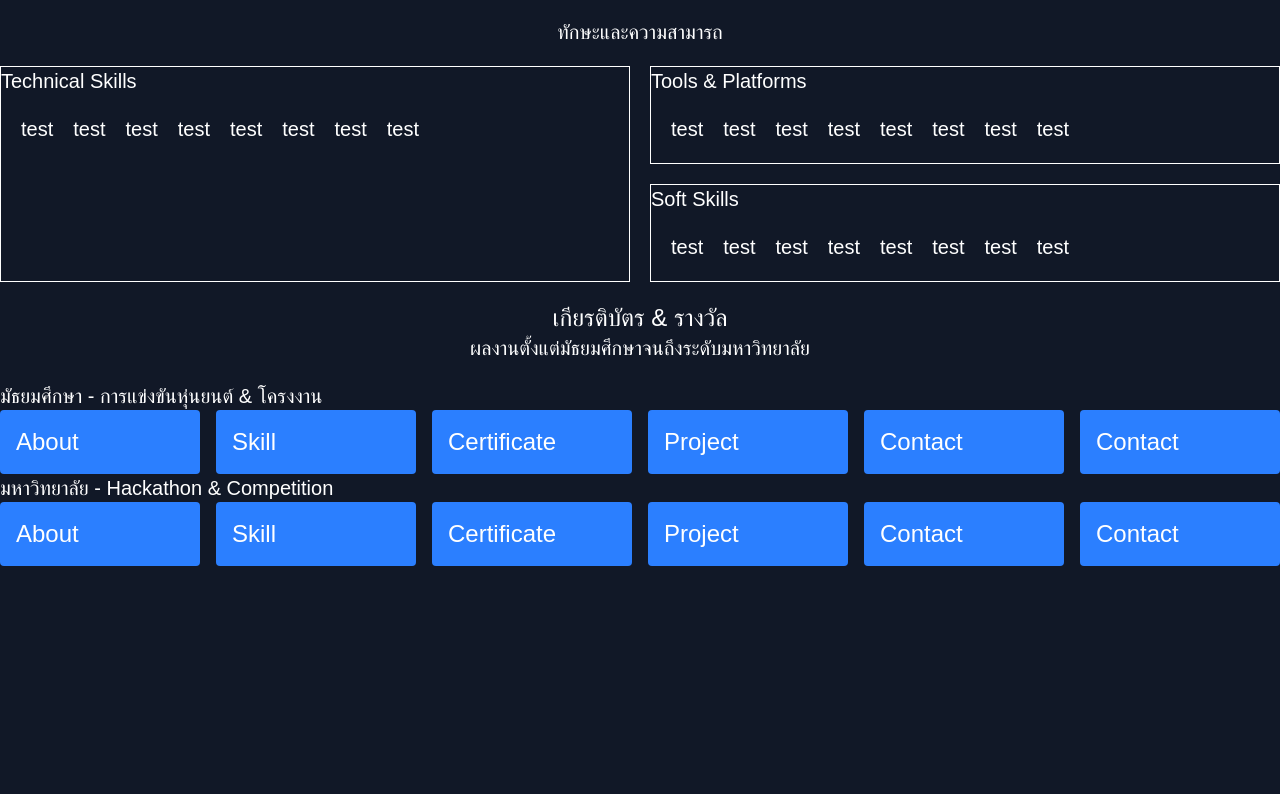
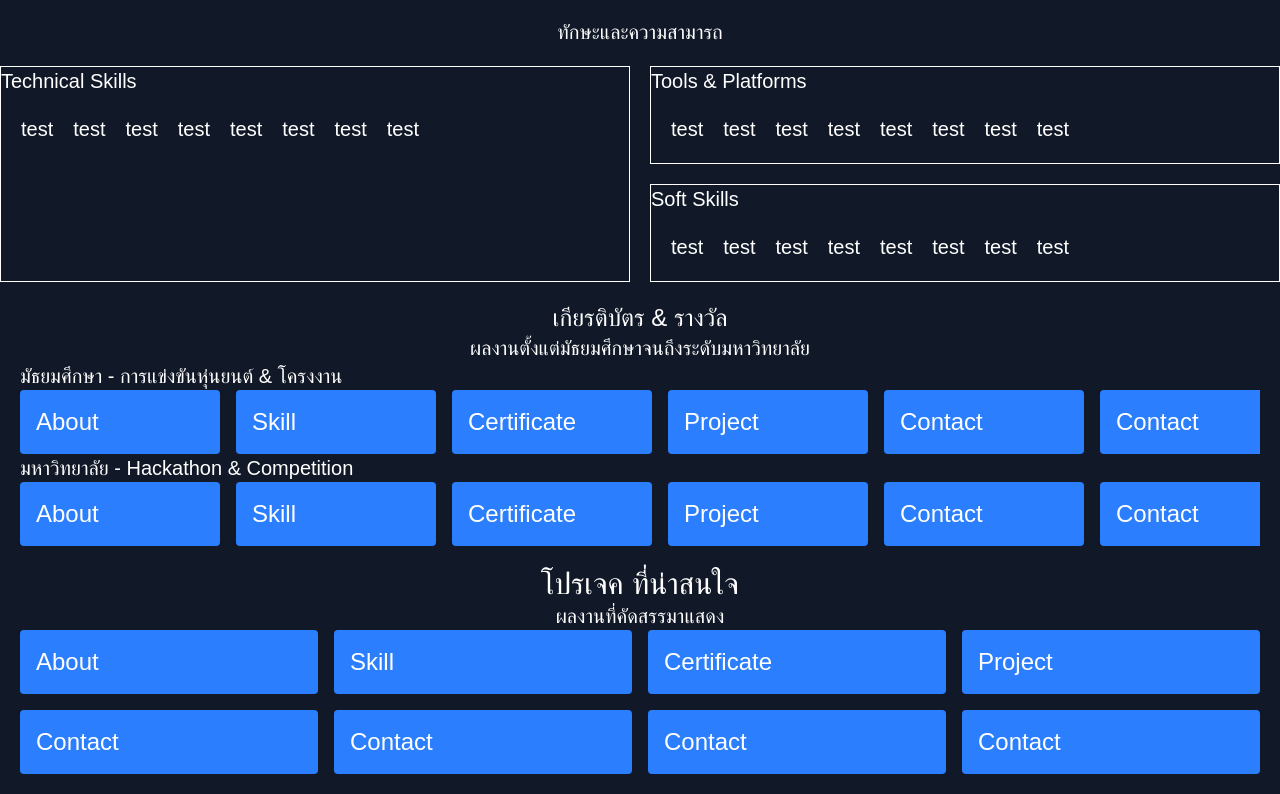
Before and after one commit to JengCharat/portfolio_website, a Next.js app in the folder portfolio_website/: page / in a window 1280 px wide. Shown: the part 451-1245 px from the top of the page. Before the commit the page ends 1017 px from the top, so only its background shows below. Built offline with nearby package versions, Linux system fonts and the light colour scheme.

Commit message:
my project

```diff
--- a/portfolio_website/app/page.tsx
+++ b/portfolio_website/app/page.tsx
@@ -92,8 +92,8 @@ export default function Home(){
                             </div>
                         </div>
             </div>
-            <div>
-                <div className="flex flex-col flex-2 items-center m-5">
+            <div className="m-5">
+                <div className="flex flex-col flex-2 items-center">
                     <h1 className="text-2xl text-white">เกียรติบัตร & รางวัล</h1>
                     <h1 className="text-xl text-white">ผลงานตั้งแต่มัธยมศึกษาจนถึงระดับมหาวิทยาลัย</h1>
                 </div>
@@ -118,6 +118,19 @@ export default function Home(){
                     </div>
                 </div>
             </div>
+            <div className="m-5">
+                <div className="flex flex-col flex-1 items-center">
+                    <h1 className="text-3xl text-white">โปรเจค ที่น่าสนใจ</h1>
+                    <h1 className="text-xl text-white">ผลงานที่คัดสรรมาแสดง</h1>
+                </div>
+                <div className="grid gap-4 grid-cols-[repeat(auto-fit,minmax(250px,1fr))]">
+                            {mathayom_certification.map((item)=>(
+                               <div className="bg-blue-500 text-white p-4 rounded">
+                                    <h1 className="text-2xl text-white">{item.name}</h1>
+                               </div>
+                            ))}
+                </div>
+            </div>
         </>
     )
 }
```
